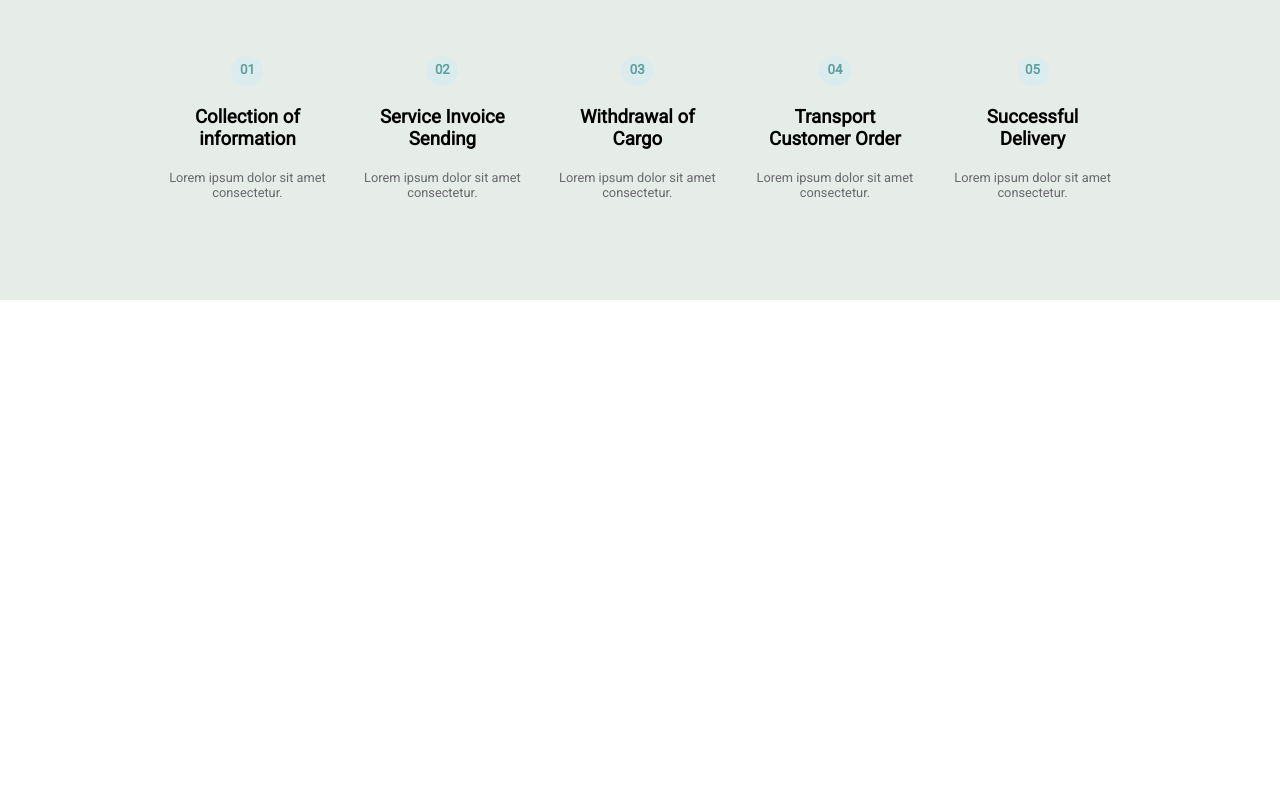
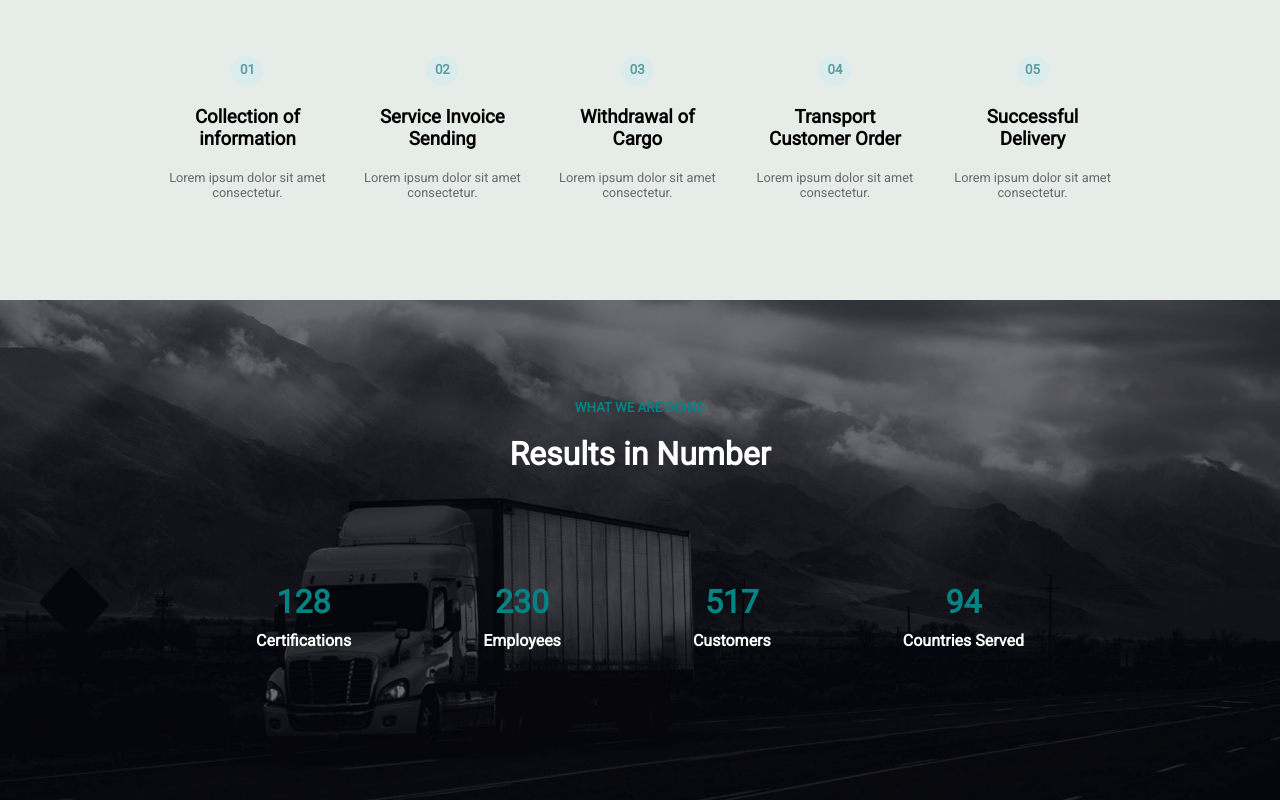
Before and after one commit to valentinaiori/proj-html-vuejs, a Vue app: page / in a window 1280 px wide. Shown: the part 1853-2653 px from the top of the page. Before the commit the page ends 2153 px from the top, so only its background shows below. Built offline with nearby package versions, Linux system fonts and the light colour scheme.

Commit message:
Add results component

```diff
--- a/src/components/MainComponent.vue
+++ b/src/components/MainComponent.vue
@@ -4,6 +4,7 @@
         <VehiclesComponent />
         <RoadTransportComponent/>
         <LogisticalProcedureComponent/>
+        <ResultsComponent/>
 
     </div>
 
@@ -14,6 +15,7 @@ import CargoTransportComponent from './CargoTransportComponent.vue';
 import VehiclesComponent from './VehiclesComponent.vue';
 import RoadTransportComponent from './RoadTransportComponent/RoadTransportComponent.vue';
 import LogisticalProcedureComponent from './LogisticalProcedureComponent.vue';
+import ResultsComponent from './ResultsComponent.vue';
 
 
 export default {
@@ -22,7 +24,8 @@ export default {
     CargoTransportComponent,
     VehiclesComponent,
     RoadTransportComponent,
-    LogisticalProcedureComponent
+    LogisticalProcedureComponent,
+    ResultsComponent
 }
 
 }
--- /dev/null
+++ b/src/components/ResultsComponent.vue
@@ -0,0 +1,73 @@
+<template>
+  <div class="container">
+    <div>
+        <h5>WHAT WE ARE DOING</h5>
+        <h1>Results in Number</h1>
+    </div>
+    <div class="data">
+        <div>
+            <p class="number"><strong>128</strong></p>
+            <p><strong>Certifications</strong></p>
+        </div>
+        <div>
+            <p class="number"><strong>230</strong></p>
+            <p><strong>Employees</strong></p>
+        </div>
+        <div>
+            <p class="number"><strong>517</strong></p>
+            <p><strong>Customers</strong></p>
+        </div>
+        <div>
+            <p class="number"><strong>94</strong></p>
+            <p><strong>Countries Served</strong></p>
+        </div>
+    </div>
+
+  </div>
+</template>
+
+<script>
+export default {
+    name: 'ResultsComponent'
+
+}
+</script>
+
+<style lang="scss" scoped>
+    .container{
+        background-image: url(../assets/img/bg-10.jpg);
+        padding-bottom: 150px;
+        background-size: cover;
+        background-position: center;
+
+        h5{
+            color: #038384;
+            padding-top: 100px;
+            padding-bottom: 20px;
+            text-align: center;
+        }
+
+        h1{
+            color: white;
+            text-align: center;
+        }
+    }
+
+    .data{
+        display: flex;
+        padding-top: 100px;
+        width: 900px;
+
+        .number{
+            color:#038384;
+            font-size: 2rem;
+            text-align: center;
+        }
+
+        p{
+            color: white;
+            padding-top: 10px;
+        }
+    }
+
+</style>
```
